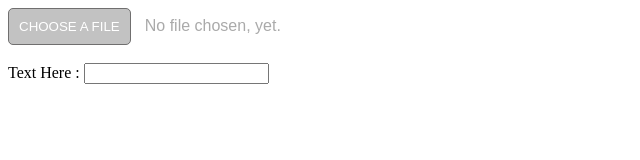
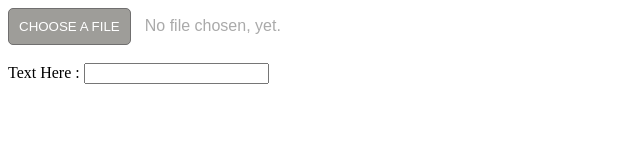
Before and after one commit to priya97ghosh/fileUpload, a plain HTML site: page index.html in a window 1280 px wide. In both pictures the pointer is over the button "CHOOSE A FILE". Shown: the whole page, without its empty margins (0-640 px from the left). Drawn offline with Linux system fonts and the light colour scheme.

Commit message:
Update style.css

```diff
--- a/style.css
+++ b/style.css
@@ -8,7 +8,7 @@
 }
 
 #custom-button:hover {
-  background-color: #c2c2c2;
+  background-color: #9e9d99;
 }
 
 #custom-text {
```
